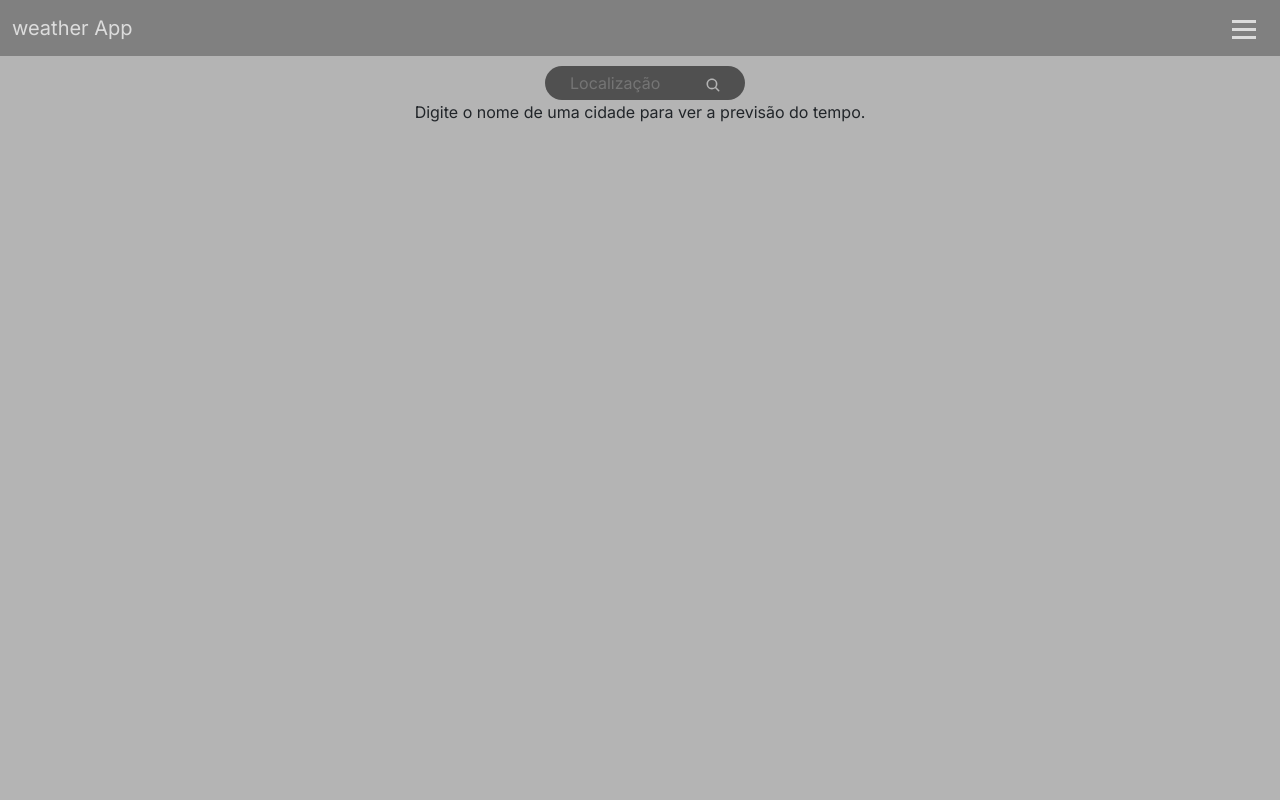
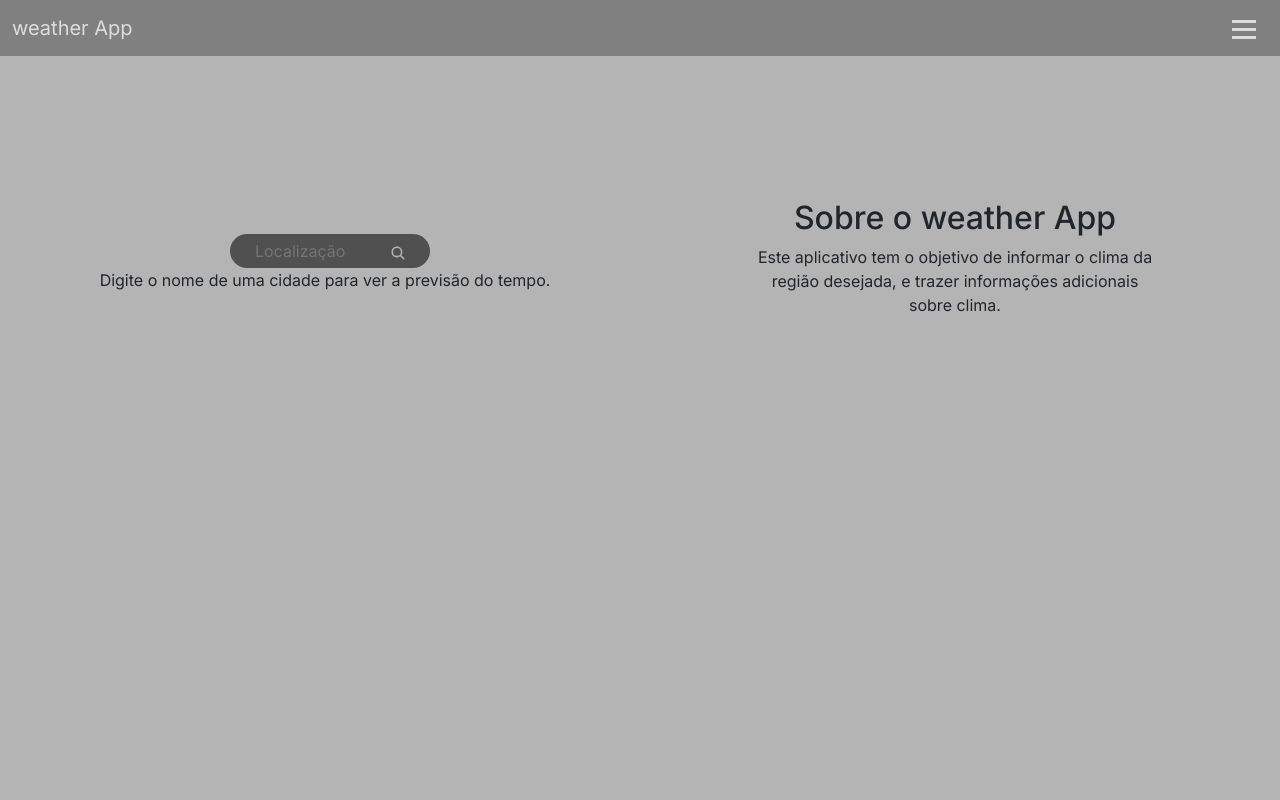
Before and after one commit to matheusmartinsviana/weather-app, a React (Vite) app: page / in a window 1280 px wide. Shown: the top 800 px of the page. Built offline with nearby package versions, Linux system fonts and the light colour scheme; no server answers.

Commit message:
feat: desgin page initial (1/2)

```diff
--- a/index.html
+++ b/index.html
@@ -10,7 +10,7 @@
   <link rel="preconnect" href="https://fonts.gstatic.com" crossorigin>
   <link href="https://fonts.googleapis.com/css2?family=Inter:wght@100..900&display=swap" rel="stylesheet">
   <meta name="viewport" content="width=device-width, initial-scale=1.0" />
-  <title>Weather App by @matheusmartinsviana</title>
+  <title>Weather App</title>
 </head>
 
 <body>
--- a/src/Components/Styles/CardWeather.module.css
+++ b/src/Components/Styles/CardWeather.module.css
@@ -13,12 +13,14 @@
     display: flex;
     align-items: center;
     justify-content: space-evenly;
+    text-align: start;
 }
     .description {
     text-transform: capitalize;
 }
 
 .weatherContent {
+    text-align: start;
     gap: 10px;
     font-size: 13px;
     display: flex;
--- a/src/Components/Styles/Weather.module.css
+++ b/src/Components/Styles/Weather.module.css
@@ -9,9 +9,12 @@
 .weatherContainer {
     display: flex;
     align-items: center;
+    justify-content: center;
+    height: 400px;
     flex-direction: column;
     background-color: transparent;
     width: 100%;
+    text-align: center;
 }
 
 form {
--- a/src/Pages/Inicio.jsx
+++ b/src/Pages/Inicio.jsx
@@ -6,6 +6,12 @@ export default function Inicio() {
     return (
         <div className={style.container}>
             <Weather />
+            <div className={style.aboutContainer}>
+                <section className={style.aboutContent}>
+                    <h2>Sobre o weather App</h2>
+                    <p>Este aplicativo tem o objetivo de informar o clima da região desejada, e trazer informações adicionais sobre clima.</p>
+                </section>
+            </div>
         </div>
     )
 }
--- a/src/Pages/Styles/Inicio.module.css
+++ b/src/Pages/Styles/Inicio.module.css
@@ -2,5 +2,34 @@
     display: flex;
     background: #b4b4b4;
     height: 100vh;
-    object-fit: cover;
+    justify-content: space-evenly;
+    padding-top: 20px;
+    width: 100%;
+    padding: 10px 10px;
 }
+
+.aboutContainer {
+    align-items: center;
+    display: flex;
+    text-align: center;
+    justify-content: center;
+    width: 100%;
+    height: 400px;
+}
+
+.aboutContainer p {
+    width: 400px;
+}
+
+@media (max-width: 1020px) {
+    .container {
+        flex-direction: column;
+        padding-top: 20px;
+        justify-content: start;
+    }
+
+    .aboutContainer {
+        padding-top: 80px;
+    }
+
+}
```
Also changed, not shown: 5 other files (tests, documents, lock files or other folders).
